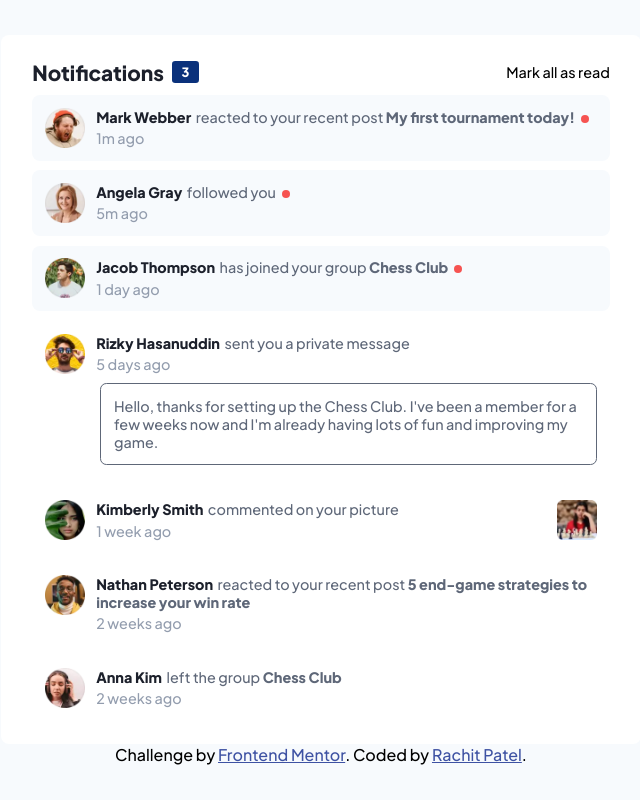
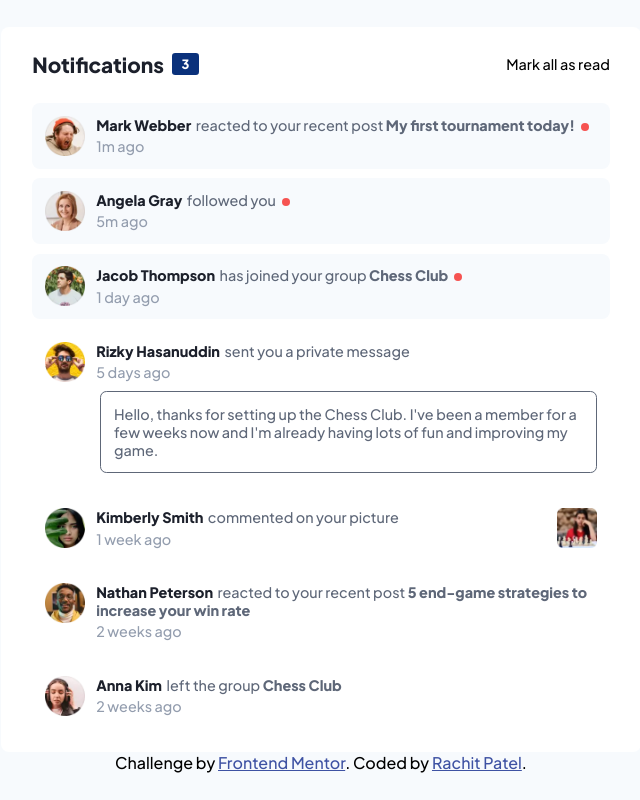
Before and after one commit to rachit0706/notification-page-fem, a plain HTML site: page index.html in a window 1280 px wide. Shown: the whole page, without its empty margins (319-959 px from the left). Drawn offline with Linux system fonts and the light colour scheme.

Commit message:
Fixed some semantic errros

```diff
--- a/index.html
+++ b/index.html
@@ -19,9 +19,9 @@
   <main>
     <div class="notification-page">
       <div class="notification-head">
-        <span>
+        <div>
           <h1>Notifications</h1> <span class="notification-count">3</span>
-        </span>
+        </div>
         <span class="mark-all-read">Mark all as read</span>
       </div>
       <div class="notification unread">
@@ -69,13 +69,13 @@
       <div class="notification">
         <img src="./assets/images/avatar-kimberly-smith.webp" alt="" class="profile-pic">
         <div class="notification-info comment-on-pic">
-          <span>
+          <div>
             <p>
               <span class="name">Kimberly Smith</span>
               commented on your picture
             </p>
             <span class="time">1 week ago</span>
-          </span>
+          </div>
           <img src="./assets/images/image-chess.webp" alt="" class="chess-pic">
         </div>
       </div>
--- a/styles/styles.scss
+++ b/styles/styles.scss
@@ -26,10 +26,13 @@
 .notification-head {
     @include flexRow;
     justify-content: space-between;
+    margin-bottom: 1rem;
 
-    span {
+    div {
         @include flexRow;
         gap: .5rem;
+        justify-content: flex-start;
+        width: 50%;
 
         .notification-count {
             display: inline-block;
```
Also changed, not shown: styles/styles.css, 1 other file.
